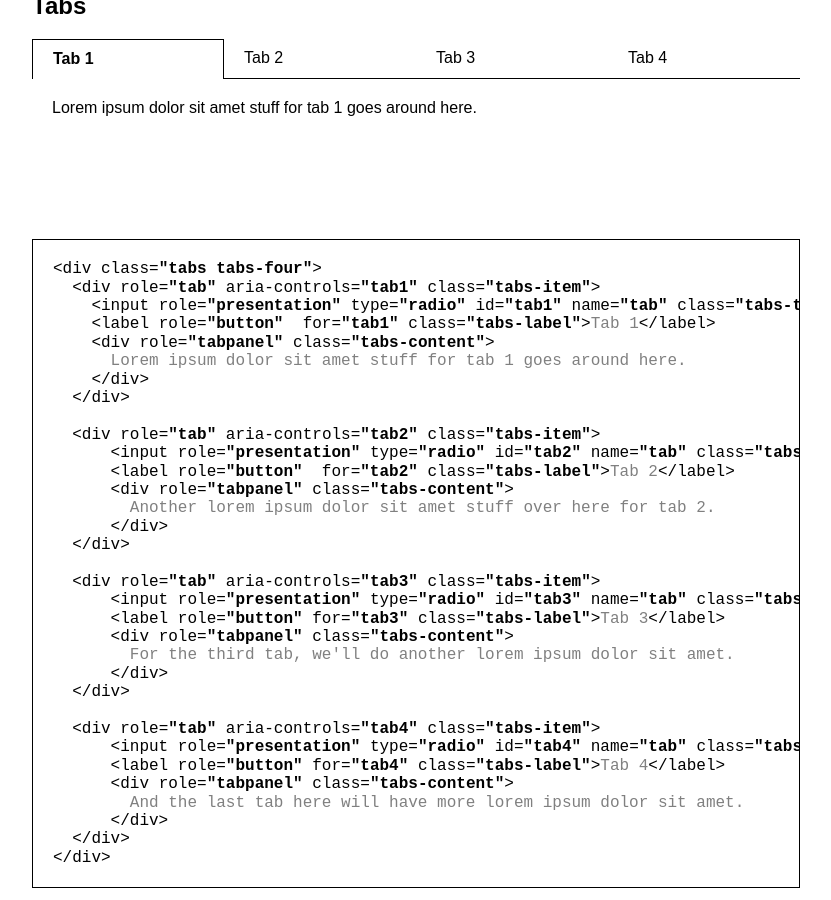
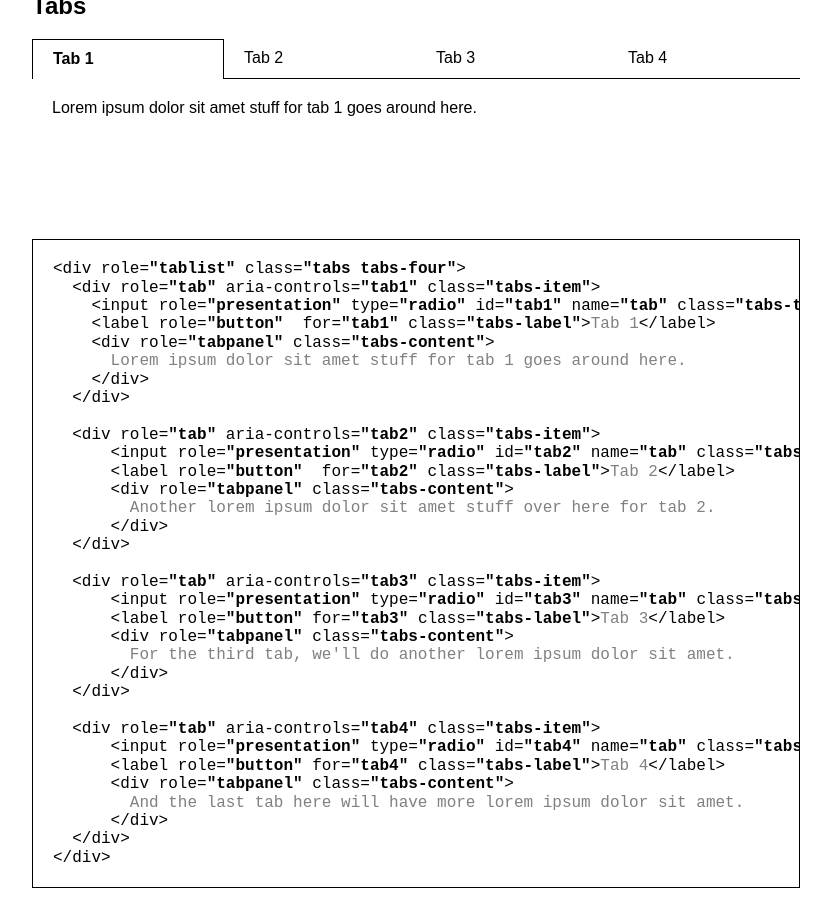
Before and after one commit to harrypujols/jsless, a Jekyll site: the page built from index.html, in a window 1280 px wide and 900 px high, scrolled down 4239 px. Shown: the whole window, without its empty margins (224-1055 px from the left). Built offline with Jekyll 4.4.1, drawn with Linux system fonts in a browser that asks for light colours.

Commit message:
Tablist :o

```diff
--- a/_includes/tabs.html
+++ b/_includes/tabs.html
@@ -33,7 +33,7 @@
 </div>
 
 {% highlight html %}
-<div class="tabs tabs-four">
+<div role="tablist" class="tabs tabs-four">
   <div role="tab" aria-controls="tab1" class="tabs-item">
     <input role="presentation" type="radio" id="tab1" name="tab" class="tabs-trigger" checked>
     <label role="button"  for="tab1" class="tabs-label">Tab 1</label>
```
